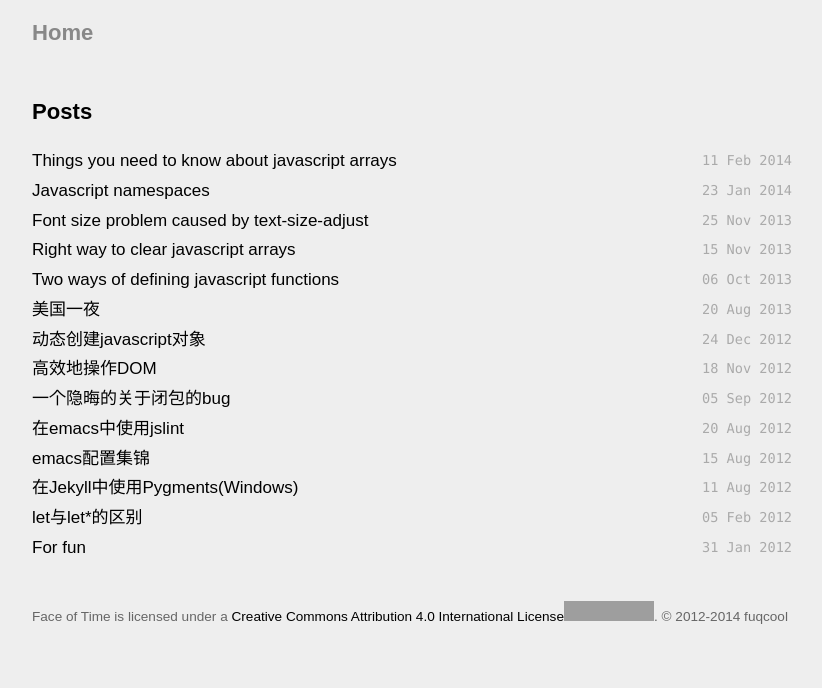
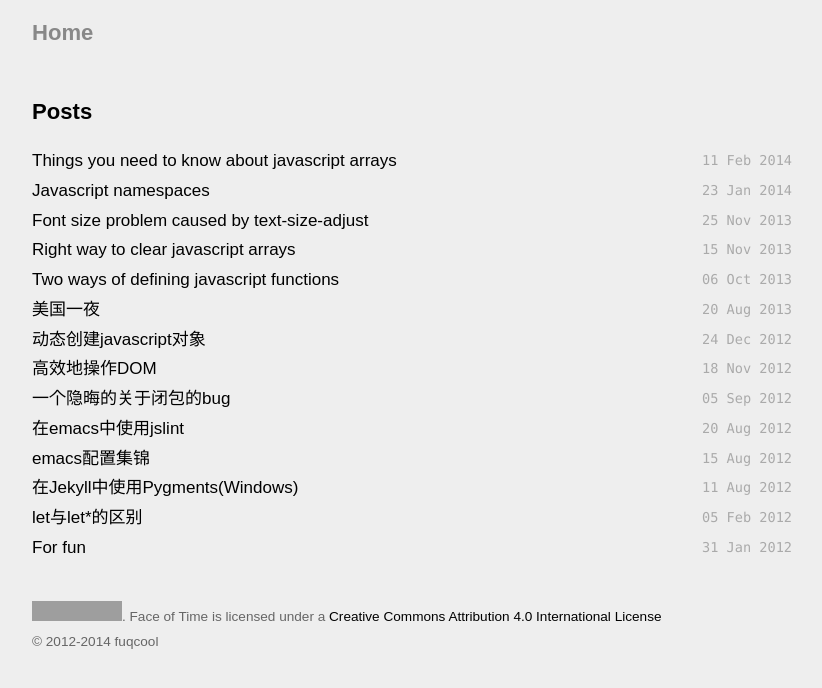
Before and after one commit to fuqcool/fuqcool.github.io, a Jekyll site: the page built from index.html, in a window 1280 px wide. Shown: the top 688 px of the page, without its empty margins (228-1050 px from the left). Built offline with Jekyll 4.4.1, drawn with Linux system fonts in a browser that asks for light colours; Markdown is read by kramdown in place of the engine named in the settings; grey boxes are pictures that could not be loaded.

Commit message:
Update default.html

```diff
--- a/_layouts/default.html
+++ b/_layouts/default.html
@@ -30,10 +30,14 @@
       {{ content }}
 
       <div class="footer">
+      <div>
+                <a rel="license" href="http://creativecommons.org/licenses/by/4.0/"><img alt="Creative Commons License" style="border-width:0" src="http://i.creativecommons.org/l/by/4.0/80x15.png" /></a>.
         Face of Time is licensed under a
         <a rel="license" href="http://creativecommons.org/licenses/by/4.0/">
-          Creative Commons Attribution 4.0 International License</a><a rel="license" href="http://creativecommons.org/licenses/by/4.0/"><img alt="Creative Commons License" style="border-width:0" src="http://i.creativecommons.org/l/by/4.0/80x15.png" /></a>.
-        <span>&copy; 2012-2014 fuqcool</span>
+          Creative Commons Attribution 4.0 International License</a>
+      </div>
+
+        <div>&copy; 2012-2014 fuqcool</div>
       </div>
     </div>
 
```
